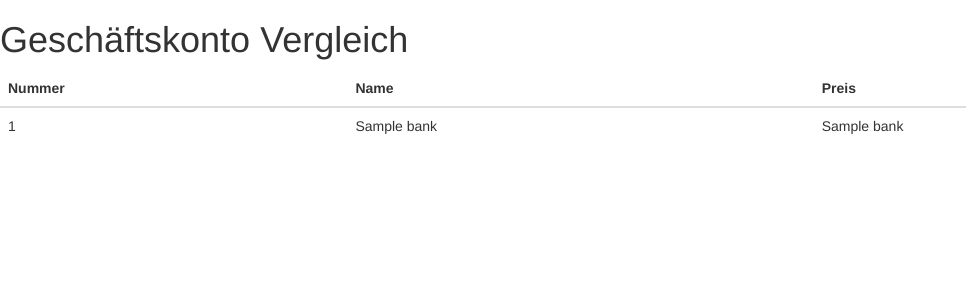
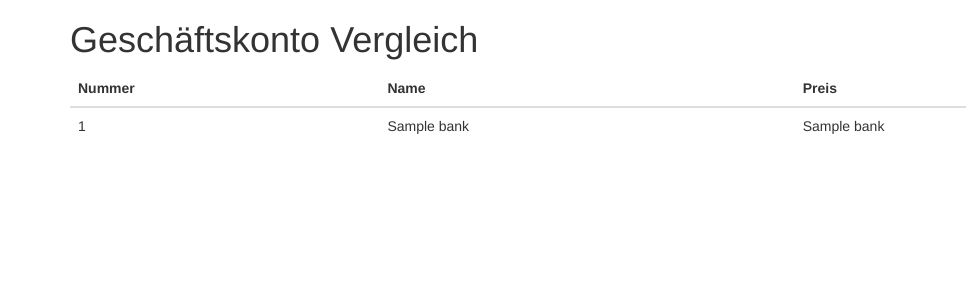
Before and after one commit to buecktobias/buisinessAccountComparison, a Flask app: template templates/index.html in a window 1280 px wide. Shown: the top 300 px of the page, without its empty margins (0-966 px from the left). Run offline with Flask 2, Linux system fonts and the light colour scheme; the template is opened without the code that fills it: most values are stand-ins (such as "Sample title", 1, 10 or a date in 2020); some libraries are stand-ins or nearby versions.

```diff
--- a/requirements.txt
+++ b/requirements.txt
@@ -1,7 +1,12 @@
+certifi==2020.11.8
+chardet==3.0.4
 click==7.1.2
 Flask==1.1.2
 gunicorn==20.0.4
+idna==2.10
 itsdangerous==1.1.0
 Jinja2==2.11.2
 MarkupSafe==1.1.1
+requests==2.25.0
+urllib3==1.26.2
 Werkzeug==1.0.1
--- a/templates/index.html
+++ b/templates/index.html
@@ -17,8 +17,9 @@
             crossorigin="anonymous"></script>
 </head>
 <body>
-<div class="content">
+<div class="container">
     <h1>Geschäftskonto Vergleich</h1>
+
     <table class="table">
         <thead>
         <tr>
```
Also changed, not shown: 1 other file.
